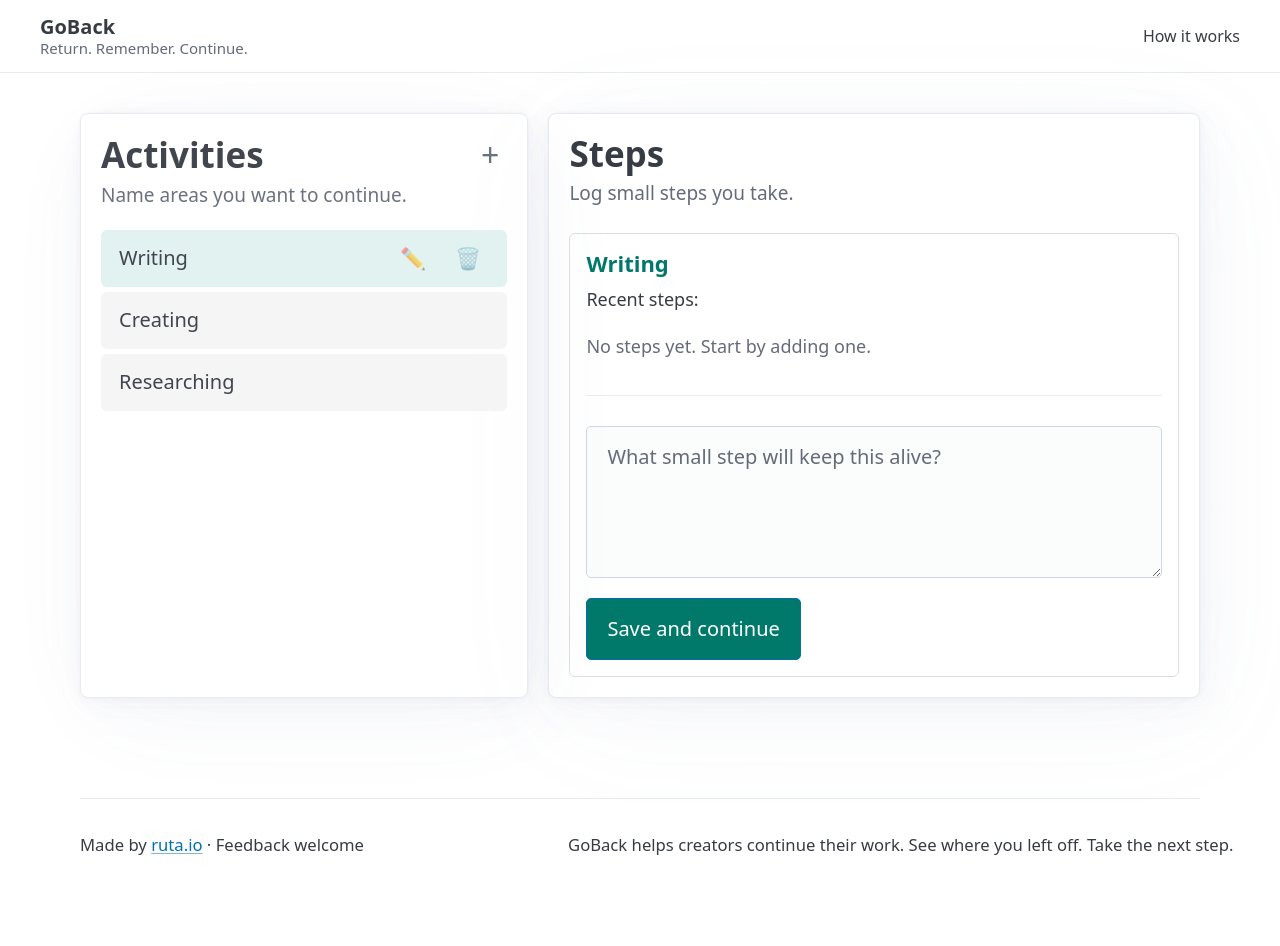
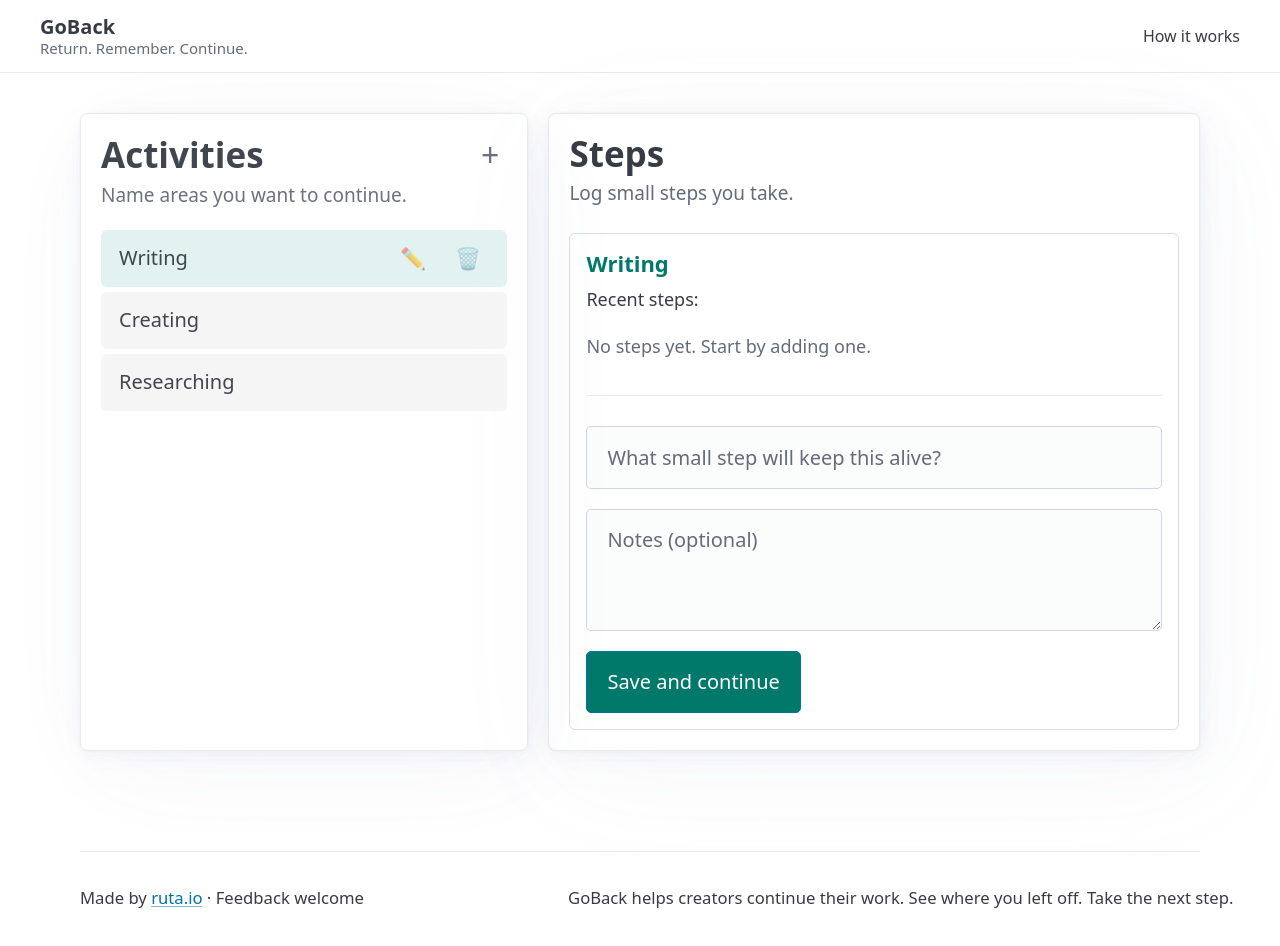
Before and after one commit to rutaio/gobackapp, a React (Vite) app in the folder frontend/: page / in a window 1280 px wide. Shown: the top 946 px of the page. Before the commit the page ends 899 px from the top, so only its background shows below. Built offline with nearby package versions, Linux system fonts and the light colour scheme.

Commit message:
feat(steps): split checkin form into title + optional note with expandable UI

```diff
--- a/frontend/src/components/GoBackCard.tsx
+++ b/frontend/src/components/GoBackCard.tsx
@@ -1,18 +1,55 @@
 import type { Thread, Checkin } from '../types/types';
 import '../styles/components/go-back-card.css';
+import { useState } from 'react';
 
 interface GoBackCardProps {
   selectedThread: Thread | null;
-  checkin: string;
-  onCheckinChange: (value: string) => void;
+  checkinTitle: string;
+  checkinNote: string;
+  onCheckinTitleChange: (value: string) => void;
+  onCheckinNoteChange: (value: string) => void;
   onSubmit: (event: React.FormEvent) => void;
   checkinsForSelectedThread: Checkin[];
 }
 
+/* HELPER - controls UI expand/collapse for ONE list item. */
+const CheckinListItem = ({ checkin }: { checkin: Checkin }) => {
+  const [isOpen, setIsOpen] = useState(false);
+  const hasNote = Boolean(checkin.note?.trim());
+
+  const toggle = () => setIsOpen((v) => !v);
+
+  return (
+    <li>
+      {hasNote ? (
+        <button
+          type="button"
+          className={`checkin-title checkin-title--clickable ${
+            isOpen ? 'is-open' : ''
+          }`}
+          onClick={toggle}
+          aria-expanded={isOpen}
+        >
+          <span className="checkin-title-text">{checkin.text}</span>
+          <span className="checkin-chevron" aria-hidden="true">
+            ▾
+          </span>
+        </button>
+      ) : (
+        <div className="checkin-title">{checkin.text}</div>
+      )}
+
+      {hasNote && isOpen && <div className="checkin-note">{checkin.note}</div>}
+    </li>
+  );
+};
+
 export const GoBackCard = ({
   selectedThread,
-  checkin,
-  onCheckinChange,
+  checkinTitle,
+  onCheckinTitleChange,
+  checkinNote,
+  onCheckinNoteChange,
   onSubmit,
   checkinsForSelectedThread,
 }: GoBackCardProps) => {
@@ -37,7 +74,7 @@ export const GoBackCard = ({
               ) : (
                 <ul>
                   {checkinsForSelectedThread.map((checkin) => (
-                    <li key={checkin.id}>{checkin.text}</li>
+                    <CheckinListItem key={checkin.id} checkin={checkin} />
                   ))}
                 </ul>
               )}
@@ -45,14 +82,26 @@ export const GoBackCard = ({
 
             <div className="checkin-card">
               <form onSubmit={onSubmit} className="form">
-                <textarea
-                  id="checkin"
-                  rows={4}
-                  value={checkin}
+                <input
+                  data-testid="checkin-title-input"
+                  className="checkin-title-input"
+                  id="checkin-title"
+                  value={checkinTitle}
                   required
                   placeholder="What small step will keep this alive?"
-                  onChange={(event) => onCheckinChange(event.target.value)}
+                  onChange={(e) => onCheckinTitleChange(e.target.value)}
                 />
+
+                <textarea
+                  data-testid="checkin-note-input"
+                  className="checkin-note-input"
+                  id="checkin-note"
+                  rows={3}
+                  value={checkinNote}
+                  placeholder="Notes (optional)"
+                  onChange={(e) => onCheckinNoteChange(e.target.value)}
+                />
+
                 <button data-testid="save-checkin-button">
                   Save and continue
                 </button>
--- a/frontend/src/pages/HomePage.tsx
+++ b/frontend/src/pages/HomePage.tsx
@@ -20,7 +20,9 @@ const LAST_THREAD_STORAGE_KEY = 'goback_last_thread_v1';
 export const HomePage = () => {
   const [selectedThreadId, setSelectedThreadId] = useState<string | null>(null);
   const [editingThreadId, setEditingThreadId] = useState<string | null>(null);
-  const [checkin, setCheckin] = useState('');
+  // split state: title + optional note
+  const [checkinTitle, setCheckinTitle] = useState('');
+  const [checkinNote, setCheckinNote] = useState('');
   const [threadIdPendingArchive, setThreadIdPendingArchive] = useState<
     string | null
   >(null);
@@ -131,26 +133,29 @@ export const HomePage = () => {
   const handleSubmit = (event: React.FormEvent) => {
     event.preventDefault();
 
-    const cleanedCheckin = checkin.trim();
-    if (!selectedThreadId || !cleanedCheckin) return;
+    const cleanedTitle = checkinTitle.trim();
+    const cleanedNote = checkinNote.trim();
+
+    if (!selectedThreadId || !cleanedTitle) return;
 
     const newCheckin: Checkin = {
       id: crypto.randomUUID(),
       threadId: selectedThreadId,
-      text: cleanedCheckin,
+      text: cleanedTitle,
+      note: cleanedNote || undefined,
       createdAt: Date.now(),
     };
 
     localStorage.setItem(LAST_THREAD_STORAGE_KEY, selectedThreadId);
 
-    // update state AND ref inside the same state update
     setCheckinsHistory((prev) => {
       const next = [...prev, newCheckin];
-      checkinsHistoryRef.current = next; // <- immediate
+      checkinsHistoryRef.current = next;
       return next;
     });
 
-    setCheckin('');
+    setCheckinTitle('');
+    setCheckinNote('');
   };
 
   // UI DATA
@@ -190,8 +195,10 @@ export const HomePage = () => {
             <GoBackCard
               checkinsForSelectedThread={selectedThreadCheckins}
               selectedThread={selectedThreadData}
-              checkin={checkin}
-              onCheckinChange={setCheckin}
+              checkinTitle={checkinTitle}
+              checkinNote={checkinNote}
+              onCheckinTitleChange={setCheckinTitle}
+              onCheckinNoteChange={setCheckinNote}
               onSubmit={handleSubmit}
             />
           </article>
--- a/frontend/src/styles/components/go-back-card.css
+++ b/frontend/src/styles/components/go-back-card.css
@@ -1,3 +1,9 @@
+:root {
+  --checkin-indent: 0.75rem;
+  --checkin-rail: 3px;
+  --checkin-rail-color: #00796b;
+}
+
 .card {
   padding: 16px;
   margin-top: 1.1rem;
@@ -24,6 +30,27 @@
   font-size: 0.9rem;
 }
 
+.card textarea {
+  font-size: 1rem;
+}
+
+.card input:focus,
+.card textarea:focus {
+  border: 2px solid #00796b;
+  box-shadow: 0 0 0 2px rgba(0, 121, 107, 0.2);
+}
+
+.checkin-card button[type='submit'],
+.checkin-card [data-testid='save-checkin-button'] {
+  background-color: #00796b;
+}
+
+.checkin-card button:focus,
+.checkin-card button:focus-visible {
+  outline: none;
+  box-shadow: 0 0 0 3px rgba(0, 121, 107, 0.35);
+}
+
 /* TO REVISIT
 .checkins-label {
   margin: 0 0 0.5rem;
@@ -32,34 +59,90 @@
 } */
 
 .checkins-history ul {
-  margin: 0;
+  list-style: none !important;
+  padding: 0 !important;
+  margin: 0.35rem 0 0 0 !important;
+}
+
+.checkins-history li {
+  list-style: none !important;
+  margin: 0.45rem 0;
   padding: 0;
 }
 
-.checkins-history li {
-  list-style: none;
-  padding-left: 0.75rem;
-  margin-bottom: 0.25rem;
-  border-left: 2px solid #00796b;
-  color: var(--pico-muted-color);
-  opacity: 0.9;
+.checkins-history li::marker {
+  content: '' !important;
 }
 
-.card textarea {
-  font-size: 1rem;
+.checkins-history li {
+  border-left: var(--checkin-rail) solid var(--checkin-rail-color);
+  padding: 0.35rem 0 0.35rem var(--checkin-indent);
+  background: transparent !important;
+  border-radius: 0 !important;
 }
 
-.card textarea:focus {
-  border: 2px solid #00796b;
-  box-shadow: 0 0 0 2px rgba(0, 121, 107, 0.2);
+.checkin-title {
+  all: unset;
+  display: block;
+  width: 100%;
+  line-height: 1.35;
+  color: var(--pico-muted-color);
 }
 
-.card button {
-  background-color: #00796b;
+.checkin-title--clickable {
+  cursor: pointer;
 }
 
-.card button:focus,
-.card button:focus-visible {
+.checkin-title--clickable:hover {
+  background: rgba(0, 0, 0, 0.02);
+}
+
+.checkin-title:focus {
   outline: none;
-  box-shadow: 0 0 0 3px rgba(0, 121, 107, 0.35);
+  box-shadow: none;
 }
+
+.checkin-title--clickable:focus:not(:focus-visible) {
+  outline: none;
+  box-shadow: none;
+}
+
+.checkin-title--clickable:focus-visible {
+  outline: 2px solid rgba(0, 121, 107, 0.35);
+  outline-offset: 3px;
+  border-radius: 6px;
+}
+
+.checkin-note {
+  margin-top: 0.25rem;
+  font-size: 0.95rem;
+  color: var(--pico-muted-color);
+  line-height: 1.4;
+  white-space: pre-wrap;
+}
+
+/* Make title layout horizontal */
+.checkin-title--clickable {
+  display: flex;
+  align-items: center;
+  justify-content: space-between;
+}
+
+/* Wrap text so arrow stays right aligned */
+.checkin-title-text {
+  flex: 1;
+}
+
+.checkin-chevron {
+  font-size: 0.9rem;
+  opacity: 0.9;
+  font-weight: 600;
+  margin-left: 0.5rem;
+  color: var(--pico-muted-color);
+  transition: transform 0.15s ease;
+}
+
+/* Rotate when open */
+.checkin-title--clickable.is-open .checkin-chevron {
+  transform: rotate(180deg);
+}
--- a/frontend/src/types/types.ts
+++ b/frontend/src/types/types.ts
@@ -7,6 +7,7 @@ export type Thread = {
 export type Checkin = {
   id: string;
   threadId: string;
-  text: string;
+  text: string; // treat as Title (required)
+  note?: string;
   createdAt: number;
 };
```
